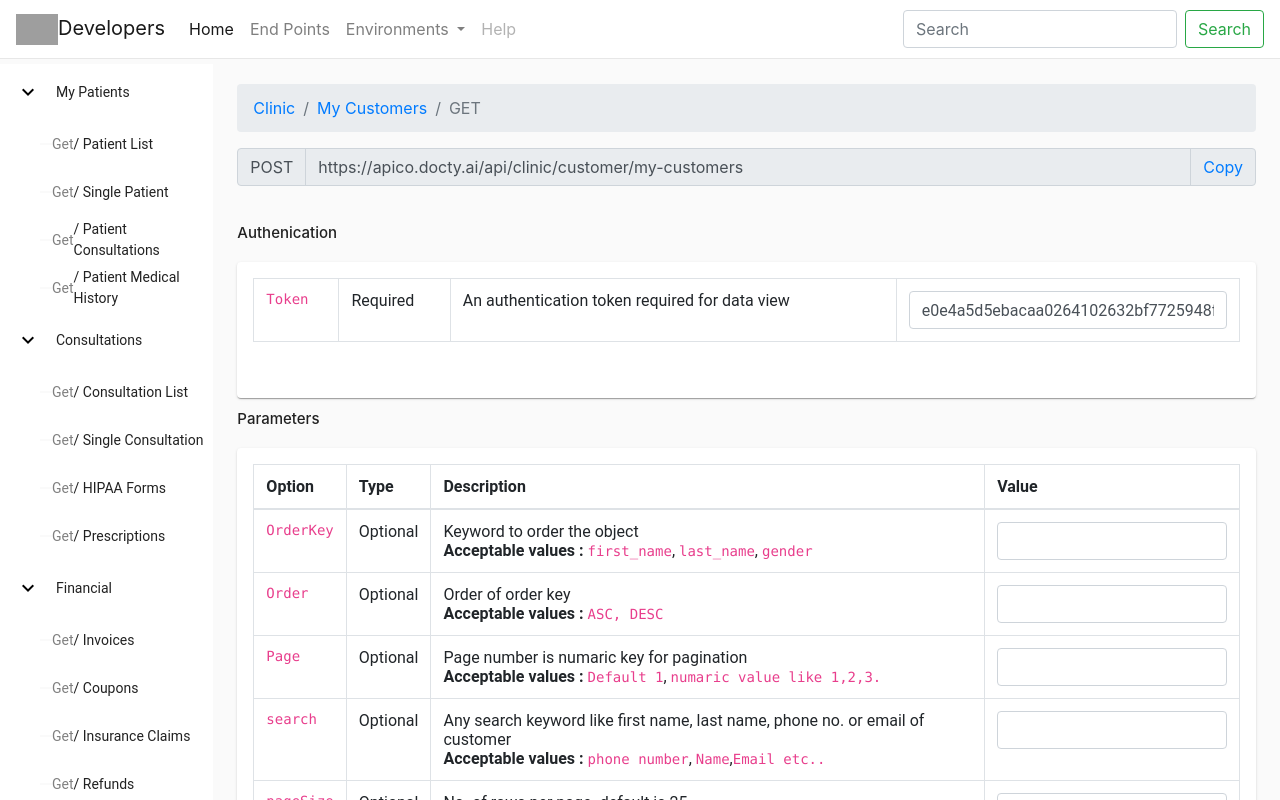
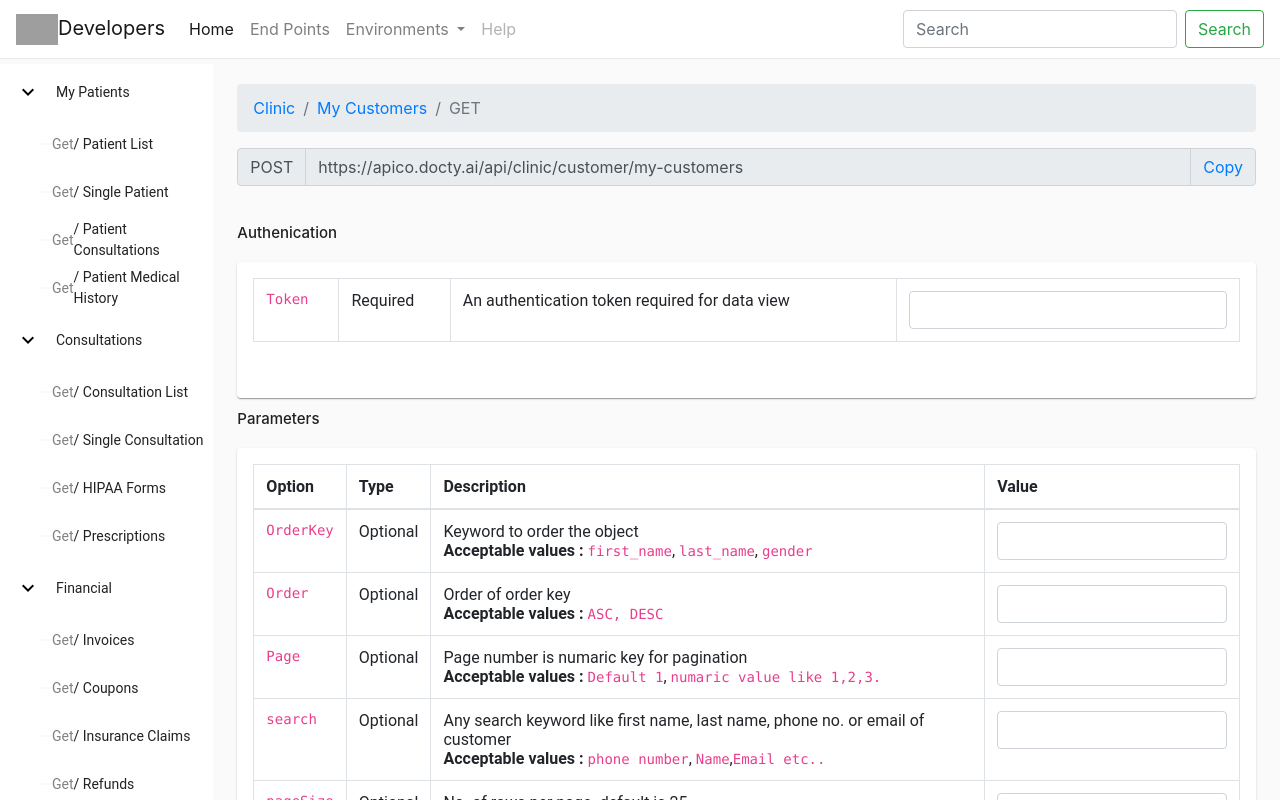
Before and after one commit to uxdarjun/docty-developer, an Angular app: page / in a window 1280 px wide. Shown: the top 800 px of the page. Built offline with nearby package versions, Linux system fonts and the light colour scheme; grey boxes are pictures that could not be loaded; what ngx-json-viewer would draw is missing.

Commit message:
1 file modified

```diff
--- a/src/app/app.component.ts
+++ b/src/app/app.component.ts
@@ -52,7 +52,7 @@ interface ExampleFlatNode {
 export class AppComponent {
   @ViewChild("tree") tree;
   endPoint = "https://apico.docty.ai/api/clinic/customer/my-customers";
-  token: string = "e0e4a5d5ebacaa0264102632bf7725948fc1f394";
+  token: string = "";
   params: any = {};
   loader = false;
   private _transformer = (node: any, level: number) => {
```
